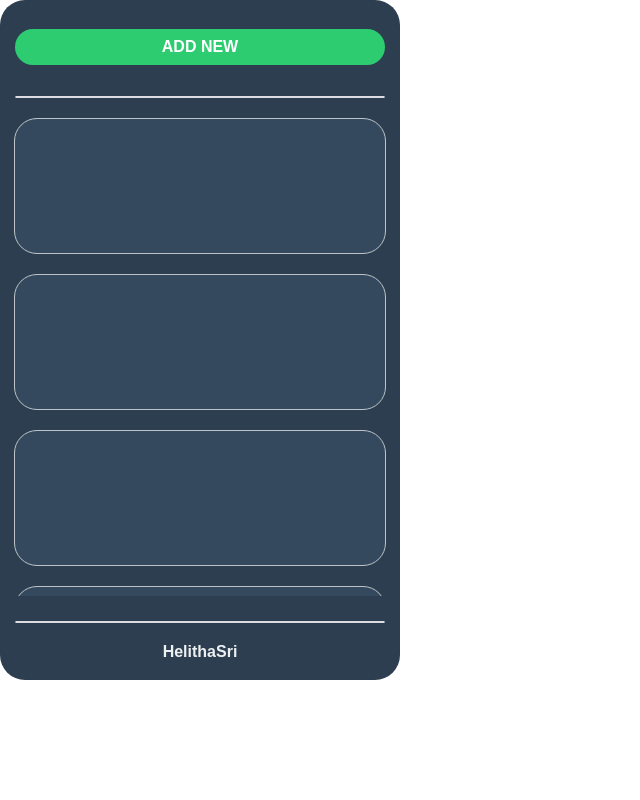
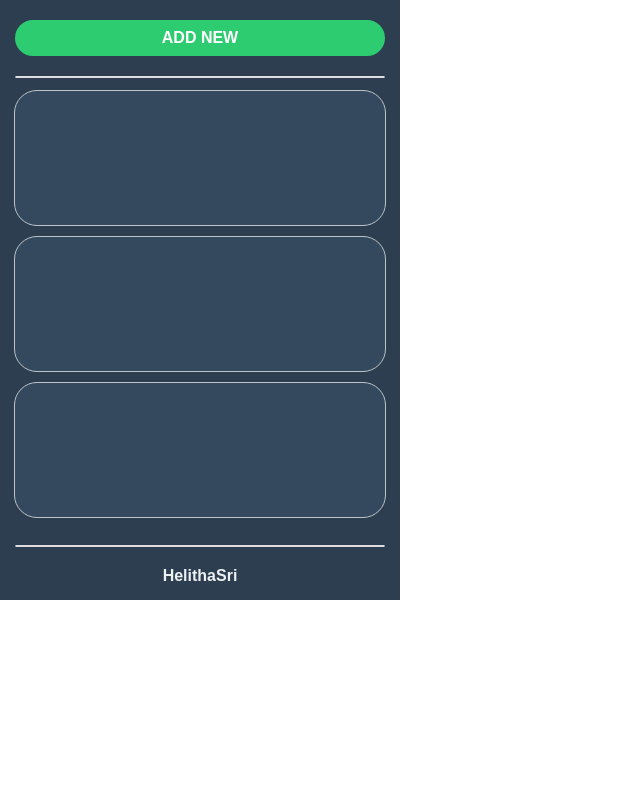
Before and after one commit to HelithaSri/Web-Activity-Limiter, a browser extension: page index.html in a window 1280 px wide. Shown: the whole page, without its empty margins (0-640 px from the left). Drawn offline with nearby package versions, Linux system fonts and the light colour scheme.

Commit message:
Removed some comments, changed the height and changed the scroll bar invisible

```diff
--- a/styles.css
+++ b/styles.css
@@ -1,11 +1,14 @@
-* { margin: 0; padding: 0; font-family: Arial, Helvetica, sans-serif;}
+* {
+    margin: 0;
+    padding: 0;
+    font-family: Arial, Helvetica, sans-serif;
+}
 
-#sec{
+#sec {
     position: relative;
-    height: 680px;
+    height: 600px;
     width: 400px;
     background-color: #2C3E50;
-    border-radius: 25px;
 }
 
 /* #head-div{
@@ -18,14 +21,17 @@
     border-radius: 30px 30px 0 0;
 }
  */
+header {
+    height: 30px;
+}
 
-#add_new{
+#add_new {
     position: relative;
     display: flex;
     align-items: center;
     justify-content: center;
     align-content: center;
-    top: 29px;
+    top: 20px;
     left: 0;
     right: 0;
     margin: auto;
@@ -37,7 +43,7 @@
     font-weight: 700;
 }
 
-#line{
+#line {
     position: relative;
     left: 0;
     right: 0;
@@ -45,48 +51,50 @@
     width: 370px;
 }
 
-.head_Line{
-    top: 60px;
-    padding-bottom: 20px;
+.head_Line {
+    top: 40px;
 }
 
-.bottom_Line{
-    /* top: 60px; */
+.bottom_Line {
     padding-top: 20px;
 }
 
-#line>hr{
+#line>hr {
     border: 1px solid #DCDDE1;
     border-radius: 10px;
 }
 
-#content{
-    /* padding-top: 20px;
-    padding-bottom: 20px; */
+#content {
     position: relative;
     display: flex;
     justify-content: center;
     flex-wrap: wrap;
     align-content: flex-start;
-    gap: 20px;
+    gap: 10px;
     top: 60px;
-    height: 478px;
-    /* background-color: red; */
+    height: 430px;
+    overflow: scroll;
     overflow-x: hidden;
-    overflow-y: auto;
 }
 
-.div-box{
+::-webkit-scrollbar {
+    width: 0px;
+}
+
+::-webkit-scrollbar-thumb {
+    background: #FF0000;
+}
+
+.div-box {
     width: 370px;
     height: 134px;
-    /* padding: 28px 31px 31px 28px; */
     background-color: #34495E;
     border-radius: 23px;
     border: 1px solid #BDC3C7;
 
 }
 
-footer{
+footer {
     display: flex;
     justify-content: center;
     align-items: center;
@@ -95,16 +103,13 @@ footer{
     gap: 20px;
     color: #ECF0F1;
     font-weight: 600;
-    /* background-color: rebeccapurple; */
     padding: 10px 0 20px 0;
-    /* z-index: 50; */
-    top: 55px;
+    top: 65px;
     position: relative;
-
+    height: 40px;
 }
 
-
-footer>*{
+footer>* {
     z-index: 1;
 }
 
```
